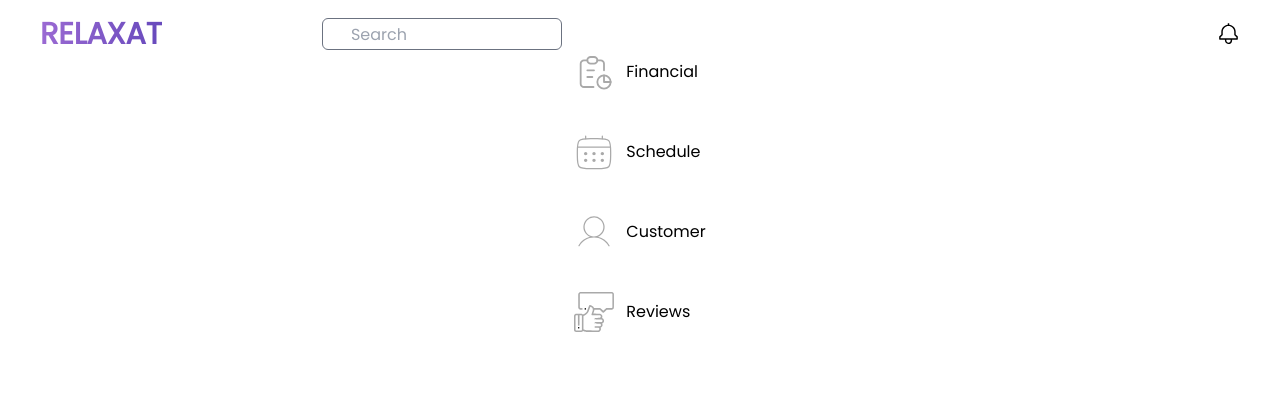
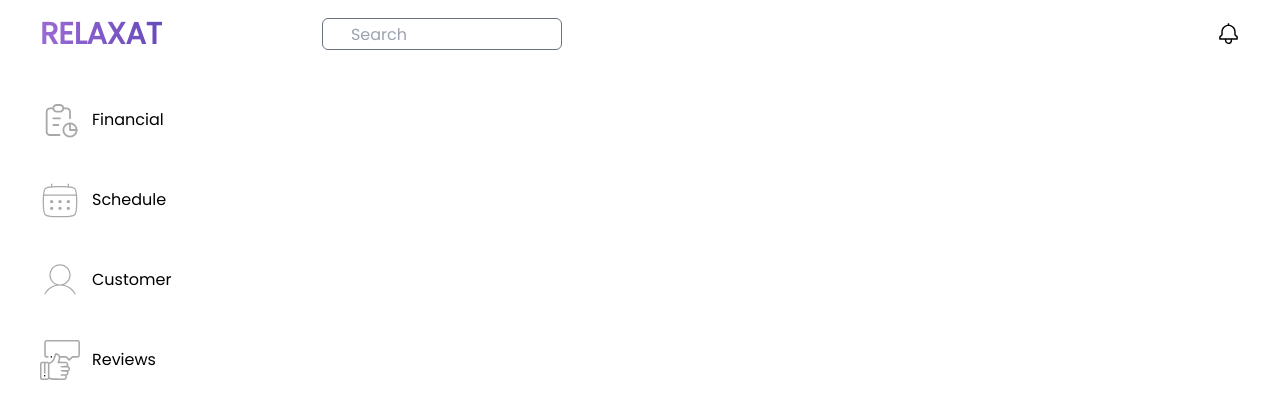
Before and after one commit to JanPoonthong/relaxat, a Next.js app: page / in a window 1280 px wide. Shown: the top 418 px of the page. Built offline with nearby package versions, Linux system fonts and the light colour scheme.

Commit message:
refactor: padding-top

```diff
--- a/src/app/financial/page.tsx
+++ b/src/app/financial/page.tsx
@@ -5,9 +5,9 @@ import Export from "../ui/home/export";
 
 export default async function Page() {
     return (
-        <div className="flex pt-12 gap-[6rem]">
+        <div className="flex gap-[6rem]">
             <SideBar />
-            <div className="flex justify-between w-full">
+            <div className="flex justify-between w-full pt-12">
                 <IncomeSummary />
                 <Export />
             </div>
--- a/src/app/ui/financial/income-summary.tsx
+++ b/src/app/ui/financial/income-summary.tsx
@@ -1,3 +1,5 @@
+"use client"
+
 export default function IncomeSummary() {
     return (
         <div>
--- a/src/app/ui/home/nav-bar.tsx
+++ b/src/app/ui/home/nav-bar.tsx
@@ -1,3 +1,5 @@
+"use client"
+
 import Link from "next/link";
 import SearchBox from "./search-box";
 import UserBox from "./user-box";
--- a/src/app/ui/home/search-box.tsx
+++ b/src/app/ui/home/search-box.tsx
@@ -1,3 +1,5 @@
+"use client"
+
 export default function SearchBox() {
     return (
         <form>
--- a/src/app/ui/home/side-bar.tsx
+++ b/src/app/ui/home/side-bar.tsx
@@ -1,3 +1,5 @@
+"use client"
+
 export default function SideBar() {
     const sideBarData = [
         {
@@ -57,7 +59,7 @@ export default function SideBar() {
     ];
 
     return (
-        <div className="flex justify-center items-center">
+        <div className="flex items-center pt-12">
             <ul className="flex gap-10 flex-col justify-center text-center side-bar">
                 {sideBarData.map((each) => {
                     return (
--- a/src/app/ui/home/user-box.tsx
+++ b/src/app/ui/home/user-box.tsx
@@ -1,3 +1,5 @@
+"use client"
+
 export default function UserBox() {
     return (
         <button>
```
